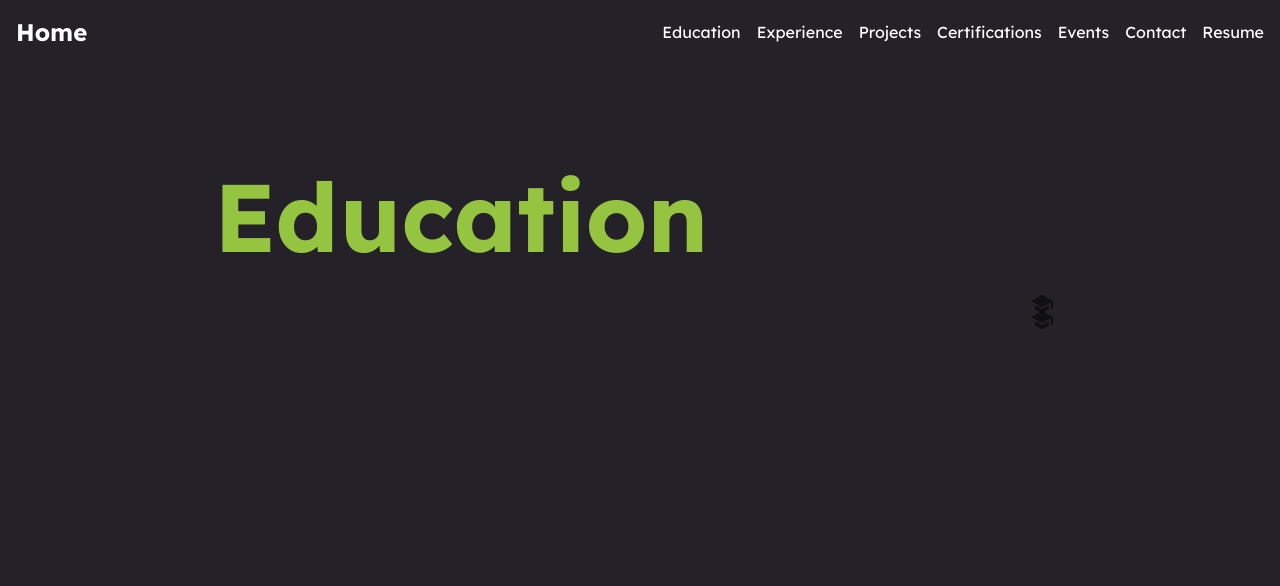
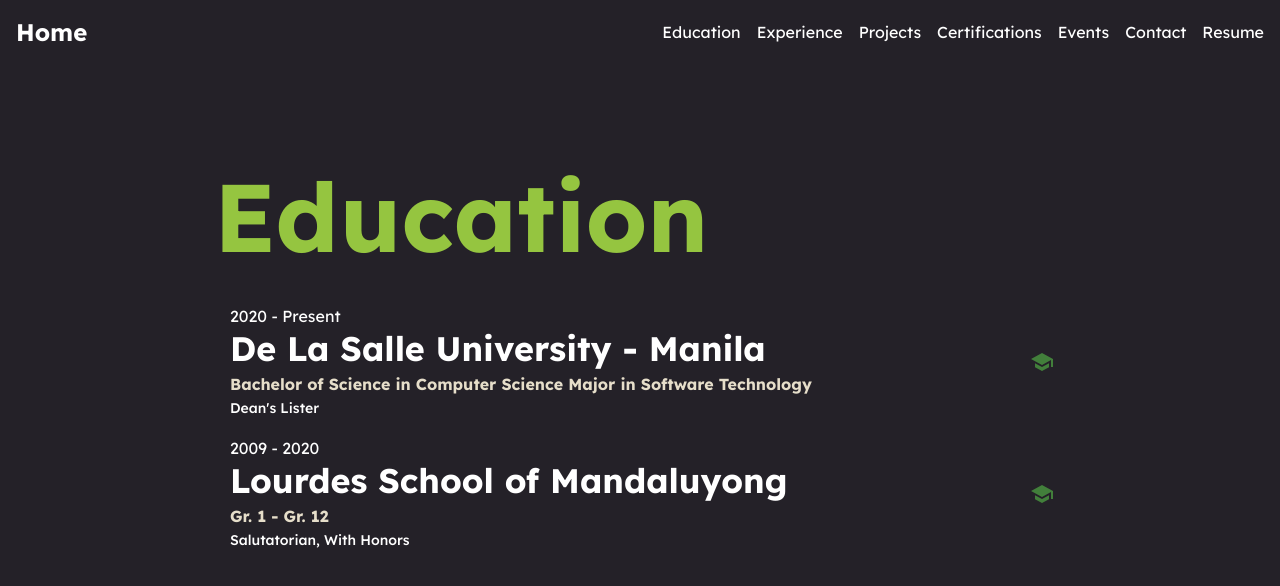
Before and after one commit to erik-lance/portfolio-website, a Next.js app: page /education in a window 1280 px wide. Shown: the top 586 px of the page. Built offline with nearby package versions, Linux system fonts and the light colour scheme.

Commit message:
Added other main education details

```diff
--- a/src/pages/education.tsx
+++ b/src/pages/education.tsx
@@ -27,12 +27,41 @@
                         <ListItem
                             key={school.id}
                             secondaryAction={
-                                <IconButton edge="end" aria-label="open school page">
+                                <IconButton edge="end" aria-label="open school page"
+                                    href={school.link} target="_blank" color="primary"
+                                >
                                     <SchoolIcon />
                                 </IconButton>
                             }
                         >
+                            <Stack
+                                spacing={0}
+                            >
+                                <Typography>
+                                    {school.year}
+                                </Typography>
 
+                                <Typography
+                                    variant="h4"
+                                    fontWeight={700}
+                                    color={"text.primary"}>
+                                    {school.school}
+                                </Typography>
+
+                                <Typography
+                                    variant="subtitle1"
+                                    fontWeight={700}
+                                    color={"text.secondary"}>
+                                    {school.degree}
+                                </Typography>
+
+                                <Typography
+                                    variant="subtitle2"
+                                >
+                                    {school.notable}
+                                </Typography>
+
+                            </Stack>
                         </ListItem>
                     ))}
                 </List>
```
